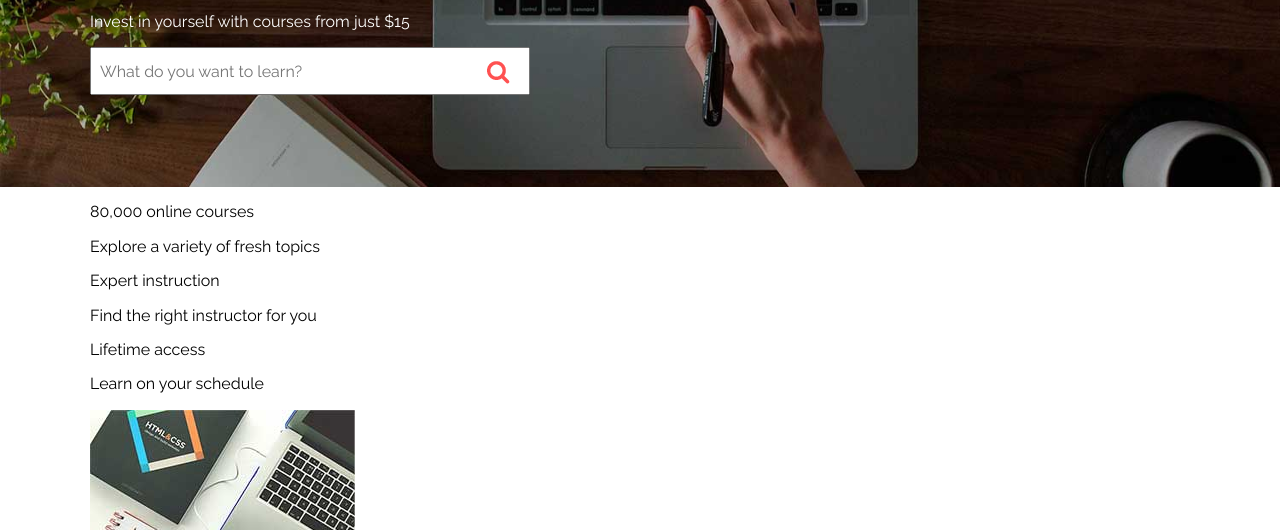
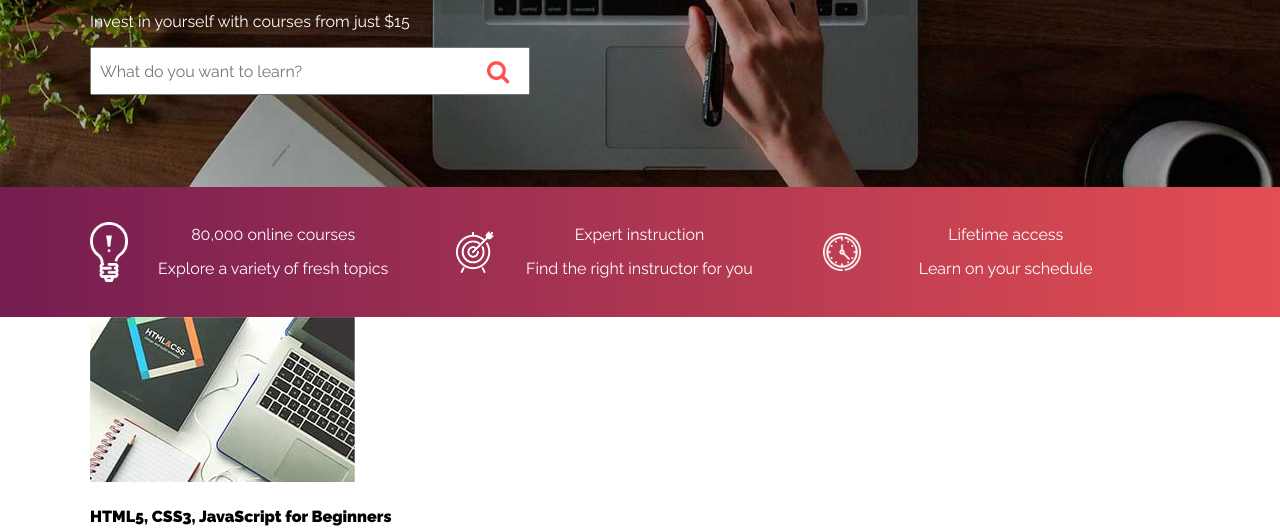
Before and after one commit to BrianDyl/udemy, a website: page index.html in a window 1280 px wide. Shown: the part 270-800 px from the top of the page. Drawn offline with nearby package versions, Linux system fonts and the light colour scheme.

Commit message:
Completed main-features-section

```diff
--- a/scss/_mixins.scss
+++ b/scss/_mixins.scss
@@ -26,3 +26,17 @@
         @content;
     }
 }
+
+//Gradient
+@mixin gradient($color1, $color2){
+    background-image: linear-gradient(to right, $color1 0%, $color2 100%);
+}
+
+//Background-image
+@mixin bg-icon($image) {
+    background-repeat: no-repeat;
+    background-position: left center;
+    text-align: center;
+    background-size: 2.4rem;
+    background-image: url(../img/#{$image}.png);
+}
--- a/scss/app.scss
+++ b/scss/app.scss
@@ -87,3 +87,33 @@ body {
         }
     }
 }
+.bar {
+    min-height: 5rem;
+    background-color: $secondary;
+    color: $white;
+    @include gradient($secondary, $alternative);
+
+    .icons {
+        display: flex;
+        flex-direction: column;
+        padding: 1.4rem 0;
+
+        @include desktop{
+            flex-direction: row;
+        }
+        .icon {
+            @include desktop{
+                flex: 0 0 33.3%;;
+            }
+            &.icon1 {
+                @include bg-icon(icon1);
+            }
+            &.icon2 {
+                @include bg-icon(icon2);
+            }
+            &.icon3 {
+                @include bg-icon(icon3);
+            }
+        }
+    }
+}
```
Also changed, not shown: css/app.css.
